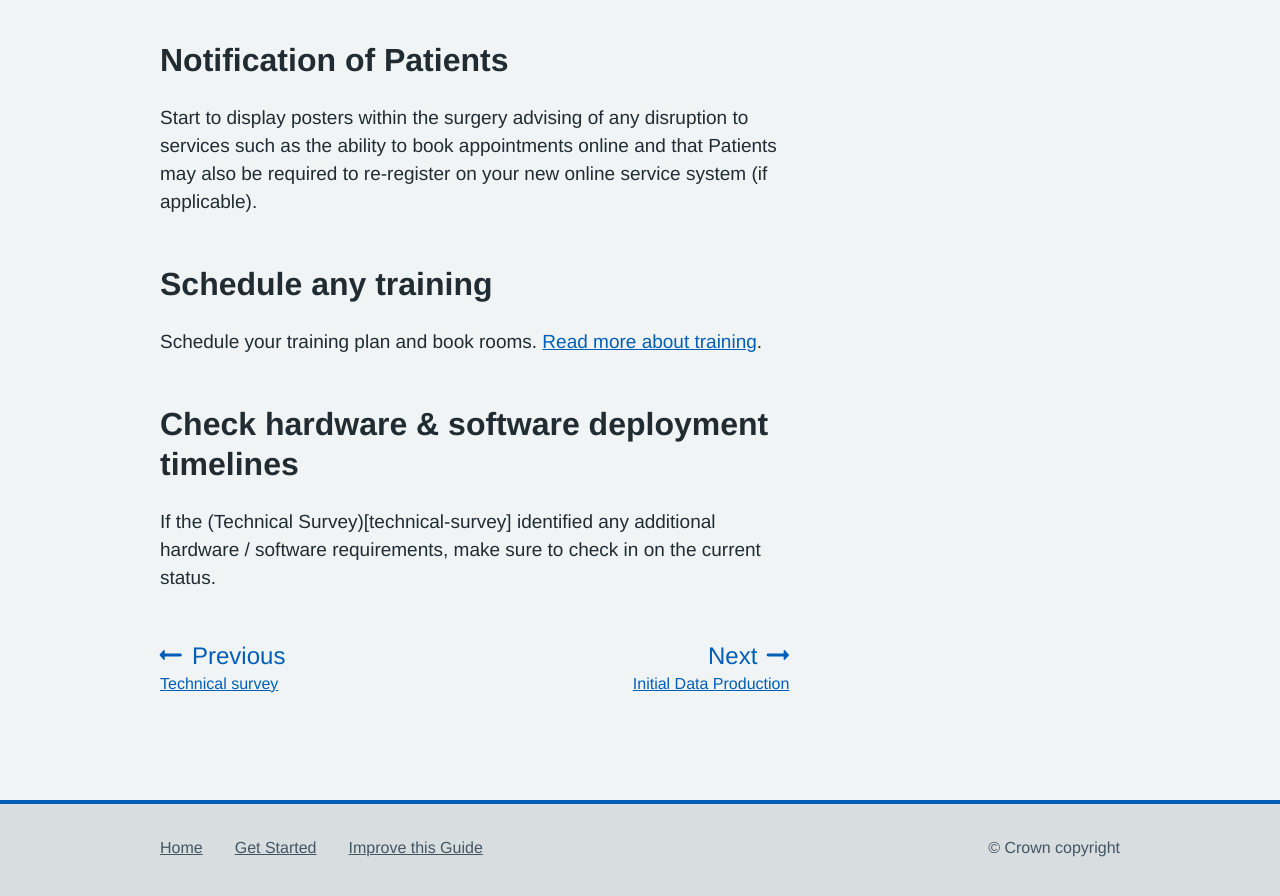
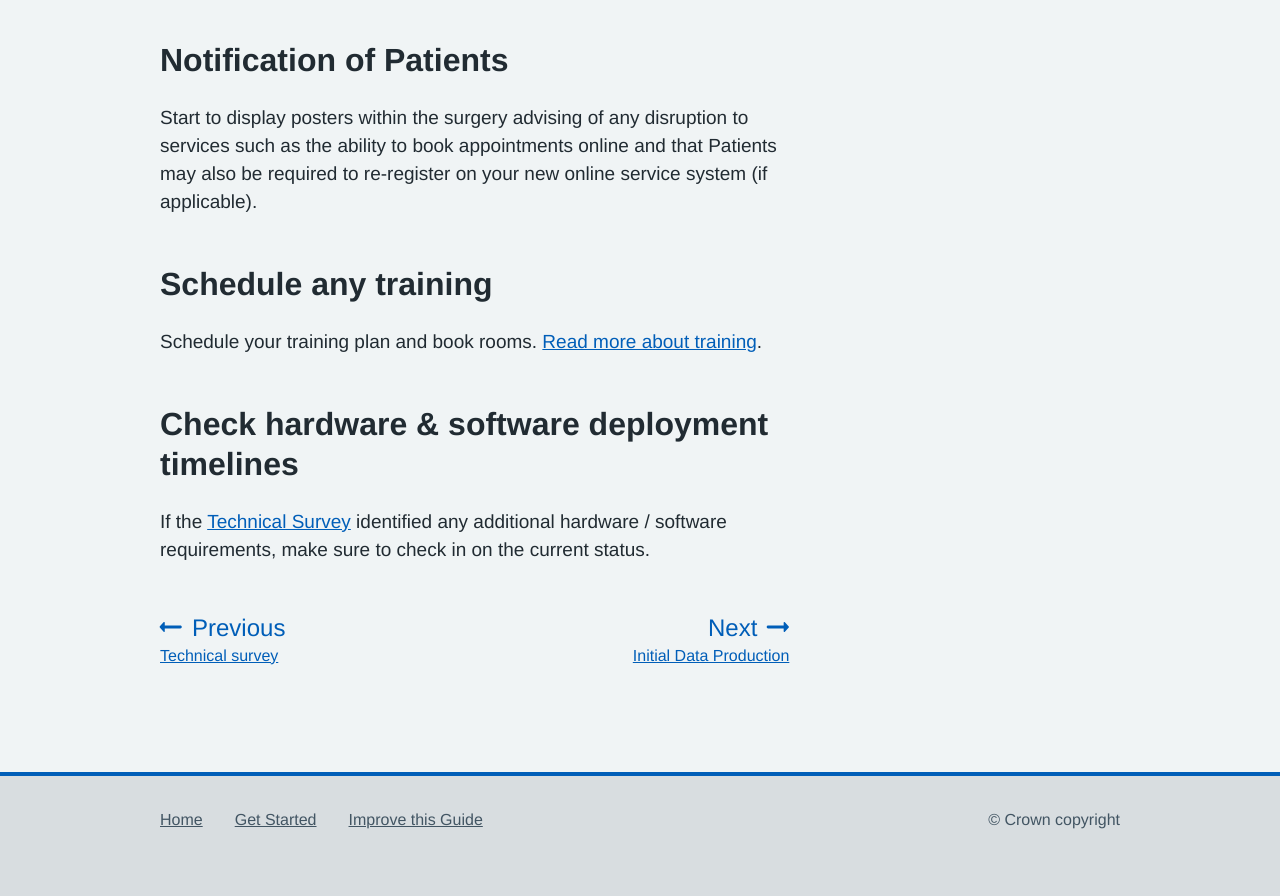
Before and after one commit to nhsconnect/prm-practice-migration, a Jekyll site: the page built from guide/03-early-prep-and-planning.md, in a window 1280 px wide and 900 px high, scrolled down 2968 px. Shown: the top 896 px of the window. Built offline with Jekyll 4.4.1, drawn with Linux system fonts in a browser that asks for light colours; some web fonts are replaced; after the commit the page ends 3840 px from its top, so only the background shows below that.

Commit message:
fix link

```diff
--- a/guide/03-early-prep-and-planning.md
+++ b/guide/03-early-prep-and-planning.md
@@ -68,4 +68,4 @@ Schedule your training plan and book rooms. [Read more about training](training)
 
 ## Check hardware & software deployment timelines
 
-If the (Technical Survey)[technical-survey] identified any additional hardware / software requirements, make sure to check in on the current status.
+If the [Technical Survey](technical-survey) identified any additional hardware / software requirements, make sure to check in on the current status.
```
